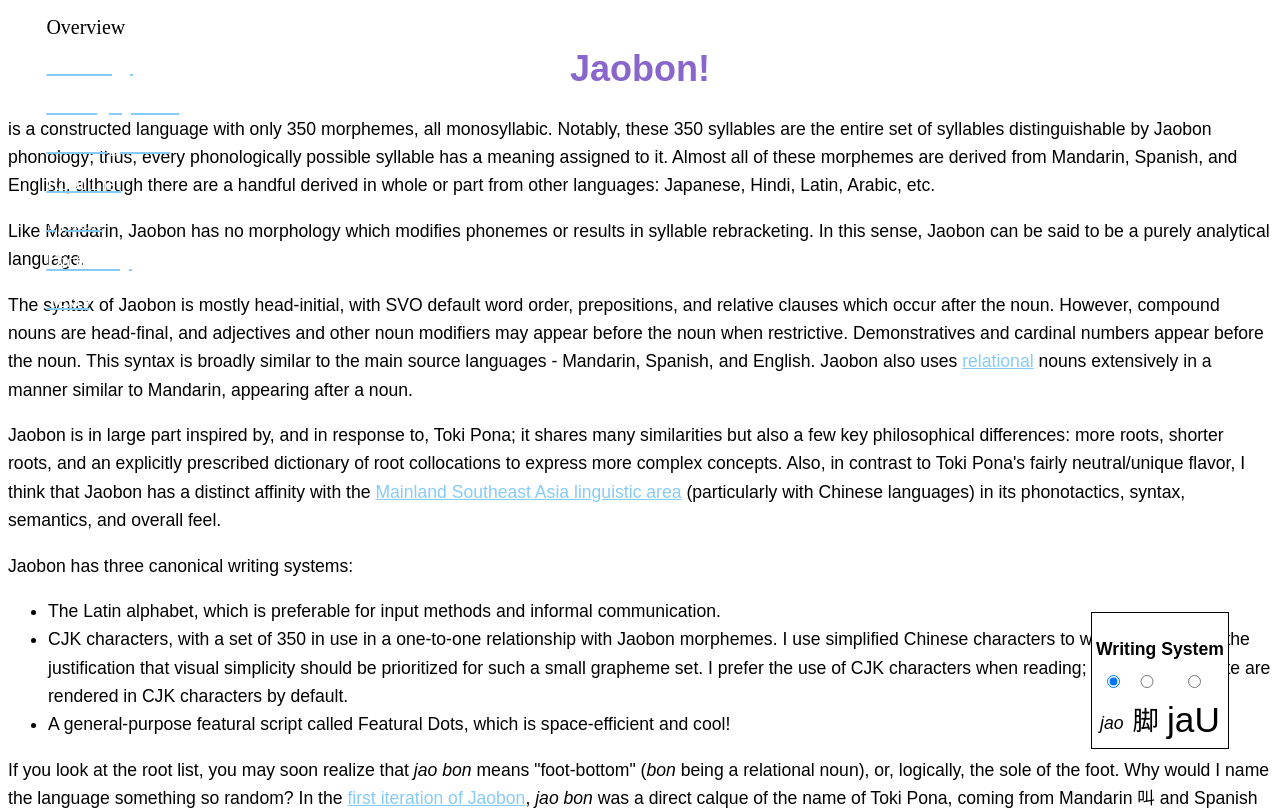
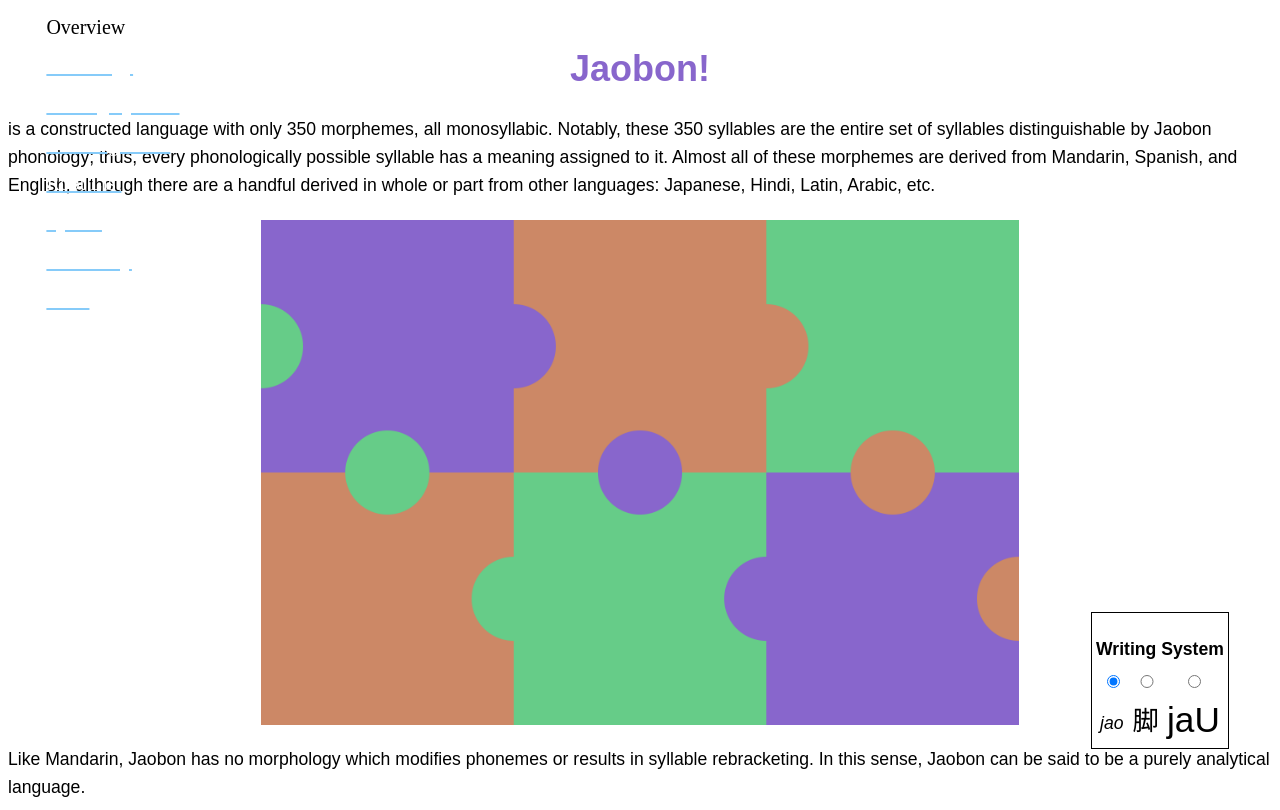
Before and after one commit to cstuartroe/jaobon, a React app: page / in a window 1280 px wide. Shown: the top 810 px of the page. Built offline with nearby package versions, Linux system fonts and the light colour scheme; the HTML template or start-up script is replaced by a standard one.

Commit message:
Add flag

```diff
--- a/src/Home.tsx
+++ b/src/Home.tsx
@@ -28,6 +28,12 @@ export default class Home extends Component<Props, State> {
               Almost all of these morphemes are derived from Mandarin, Spanish, and English, although there are a handful
               derived in whole or part from other languages: Japanese, Hindi, Latin, Arabic, etc.
           </p>
+
+          <img
+              src="/static/img/jaobon_flag_8866cc_puzzle_3x2.png"
+              alt="Flag of Jaobon"
+              style={{"width": "60%", "margin": "20px auto", "display": "block"}}
+          />
 
           <p>
               Like Mandarin, Jaobon has no morphology which modifies phonemes or results in syllable rebracketing.
```
Also changed, not shown: static/img/jaobon_flag_8866cc_puzzle_3x2.png (added).
